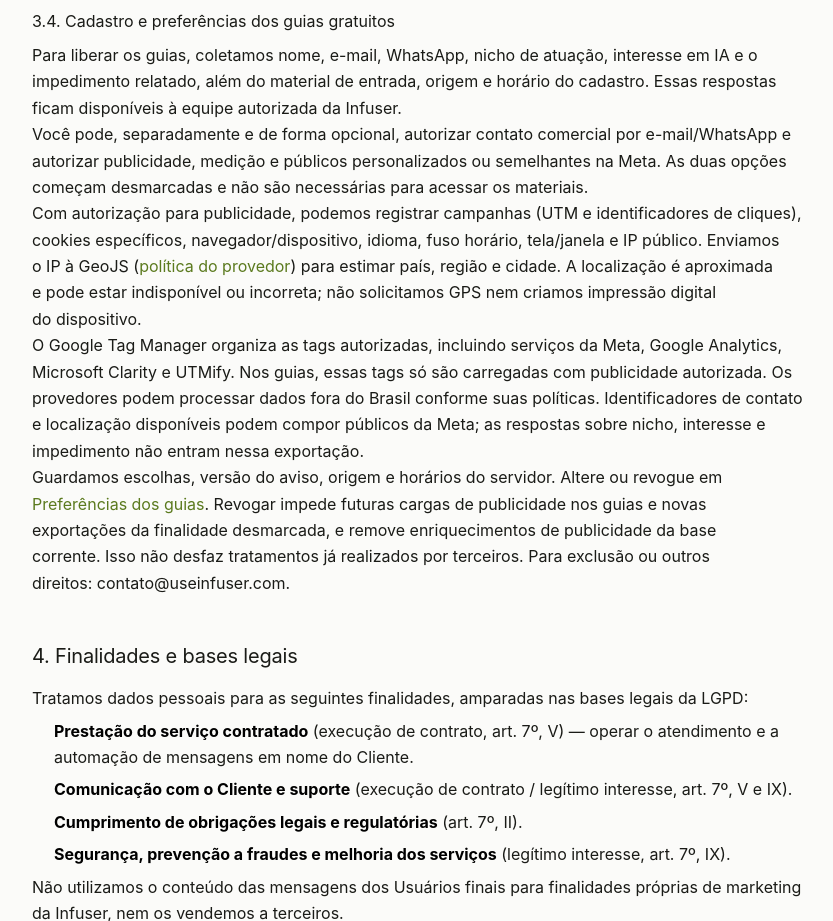
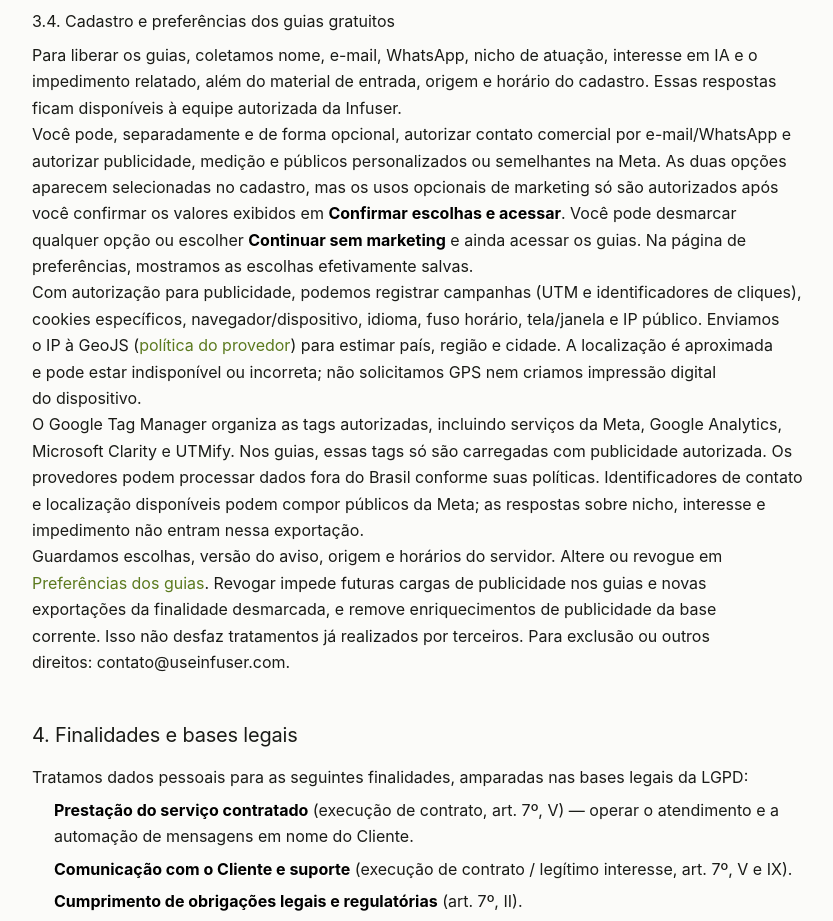
Before and after one commit to yanzer0/yan-site-test, a Next.js app: page /privacidade in a window 1280 px wide. Shown: the part 1420-2341 px from the top of the page, without its empty margins (222-1055 px from the left). Built offline with nearby package versions, Linux system fonts and the light colour scheme.

Commit message:
fix(guias): alinha aviso e renova versões dos assets

```diff
--- a/src/app/privacidade/page.tsx
+++ b/src/app/privacidade/page.tsx
@@ -75,7 +75,7 @@ const BODY = `
 
   <h3>3.4. Cadastro e preferências dos guias gratuitos</h3>
   <p>Para liberar os guias, coletamos nome, e-mail, WhatsApp, nicho de atuação, interesse em IA e o impedimento relatado, além do material de entrada, origem e horário do cadastro. Essas respostas ficam disponíveis à equipe autorizada da Infuser.</p>
-  <p>Você pode, separadamente e de forma opcional, autorizar contato comercial por e-mail/WhatsApp e autorizar publicidade, medição e públicos personalizados ou semelhantes na Meta. As duas opções começam desmarcadas e não são necessárias para acessar os materiais.</p>
+  <p>Você pode, separadamente e de forma opcional, autorizar contato comercial por e-mail/WhatsApp e autorizar publicidade, medição e públicos personalizados ou semelhantes na Meta. As duas opções aparecem selecionadas no cadastro, mas os usos opcionais de marketing só são autorizados após você confirmar os valores exibidos em <strong>Confirmar escolhas e acessar</strong>. Você pode desmarcar qualquer opção ou escolher <strong>Continuar sem marketing</strong> e ainda acessar os guias. Na página de preferências, mostramos as escolhas efetivamente salvas.</p>
   <p>Com autorização para publicidade, podemos registrar campanhas (UTM e identificadores de cliques), cookies específicos, navegador/dispositivo, idioma, fuso horário, tela/janela e IP público. Enviamos o IP à GeoJS (<a href="https://www.geojs.io/privacy/">política do provedor</a>) para estimar país, região e cidade. A localização é aproximada e pode estar indisponível ou incorreta; não solicitamos GPS nem criamos impressão digital do dispositivo.</p>
   <p>O Google Tag Manager organiza as tags autorizadas, incluindo serviços da Meta, Google Analytics, Microsoft Clarity e UTMify. Nos guias, essas tags só são carregadas com publicidade autorizada. Os provedores podem processar dados fora do Brasil conforme suas políticas. Identificadores de contato e localização disponíveis podem compor públicos da Meta; as respostas sobre nicho, interesse e impedimento não entram nessa exportação.</p>
   <p>Guardamos escolhas, versão do aviso, origem e horários do servidor. Altere ou revogue em <a href="/guias/preferencias">Preferências dos guias</a>. Revogar impede futuras cargas de publicidade nos guias e novas exportações da finalidade desmarcada, e remove enriquecimentos de publicidade da base corrente. Isso não desfaz tratamentos já realizados por terceiros. Para exclusão ou outros direitos: contato@useinfuser.com.</p>
--- a/src/lib/guias/documentos.ts
+++ b/src/lib/guias/documentos.ts
@@ -18,7 +18,7 @@ export const CABECALHOS_GUIAS = {
 
 function documento(titulo: string, corpo: string): string {
   const nonce = crypto.randomUUID().replace(/-/g, "");
-  return `<!doctype html><html lang="pt-BR"><head><meta charset="utf-8"><meta name="viewport" content="width=device-width, initial-scale=1"><meta name="robots" content="noindex,nofollow"><title>${escaparHtml(titulo)} | Infuser</title><meta name="description" content="Guias gratuitos da Infuser para aplicar IA na sua rotina, criar conteúdo e organizar processos."><link rel="icon" href="/legiao/assets/favicon.svg"><link rel="stylesheet" href="/guias/guias.css?v=20261028-1"><script nonce="${nonce}" src="/guias/marketing.js?v=20261028-1" defer></script><script nonce="${nonce}" src="/guias/guias.js?v=20261028-2" defer></script></head><body>${corpo}<footer class="footer wrap"><span>Por Yan Galasso · Infuser</span><a href="/guias/preferencias">Preferências de privacidade</a><a href="/privacidade" target="_blank" rel="noopener">Política de privacidade <span aria-hidden="true">${SETA_DIAGONAL}</span></a></footer></body></html>`;
+  return `<!doctype html><html lang="pt-BR"><head><meta charset="utf-8"><meta name="viewport" content="width=device-width, initial-scale=1"><meta name="robots" content="noindex,nofollow"><title>${escaparHtml(titulo)} | Infuser</title><meta name="description" content="Guias gratuitos da Infuser para aplicar IA na sua rotina, criar conteúdo e organizar processos."><link rel="icon" href="/legiao/assets/favicon.svg"><link rel="stylesheet" href="/guias/guias.css?v=20261028-2"><script nonce="${nonce}" src="/guias/marketing.js?v=20261028-1" defer></script><script nonce="${nonce}" src="/guias/guias.js?v=20261028-3" defer></script></head><body>${corpo}<footer class="footer wrap"><span>Por Yan Galasso · Infuser</span><a href="/guias/preferencias">Preferências de privacidade</a><a href="/privacidade" target="_blank" rel="noopener">Política de privacidade <span aria-hidden="true">${SETA_DIAGONAL}</span></a></footer></body></html>`;
 }
 
 function marca(biblioteca = false): string {
```
Also changed, not shown: .planning/work-orders/WO-CENTRAL-GUIAS-001.md.
